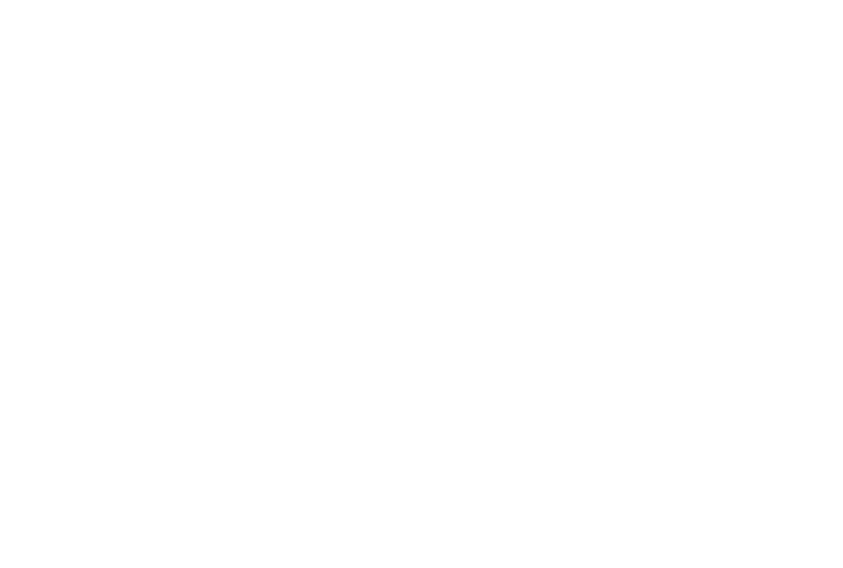
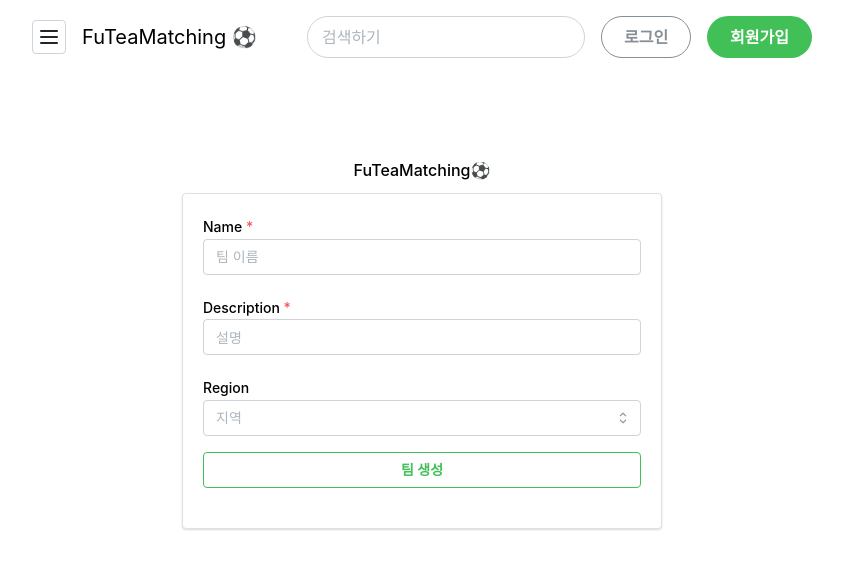
Before and after one commit to Ti-ki-ta-ka/futeamatching-web, a React (Vite) app: page /team/create in a window 1280 px wide. Before the commit this address had no page. Shown: the top 568 px of the page, without its empty margins (218-1061 px from the left). Built offline with nearby package versions, Linux system fonts and the light colour scheme.

Commit message:
팀 생성 페이지 구현

```diff
--- a/src/App.jsx
+++ b/src/App.jsx
@@ -9,6 +9,7 @@
 import ModifyPasswordPage from './pages/ModifyPasswordPage';
 import { AuthProvider } from './AuthContext';
 import "@mantine/core/styles.css";
+import CreateTeamPage from './pages/CreateTeamPage';
 
 const App = () => {
   return (
@@ -22,6 +23,7 @@
             <Route path="/signup" element={<SignUpPage />} />
             <Route path="/profile" element={<ModifyProfilePage />} />
             <Route path="/password" element={<ModifyPasswordPage />} />
+            <Route path="/team/create" element={<CreateTeamPage />} />
           </Routes>
         </Router>
       </AuthProvider>
--- /dev/null
+++ b/src/api/team.js
@@ -0,0 +1,12 @@
+import { client } from "./client";
+
+export const postTeam = async(createTeamRequest) => {
+    const response = await client.post("/teams", createTeamRequest);
+
+    if (response.status === 201) {
+      console.log('팀 생성 성공 : ', response.data);
+    } else {
+      console.log('팀 생성 실패 : ', response.data);
+    }
+    return response.data
+  }
--- /dev/null
+++ b/src/components/CreateTeamContainer.jsx
@@ -0,0 +1,27 @@
+import { postTeam } from "../api/team";
+import CreateTeamInput from "./CreateTeamInput.jsx";
+import { useNavigate } from 'react-router-dom';
+import HeaderComponent from './HeaderComponent';
+
+const CreateTeamContainer = () => {
+  const navigate = useNavigate();
+
+  const createTeam = async (createTeamRequest) => {
+    try {
+      const data = await postTeam(createTeamRequest);
+      navigate('/main');
+    } catch (error) {
+      console.error('프로필 수정 실패:', error);
+      alert(error.response?.data?.message);
+    }
+  };
+
+  return (
+    <div style={{ padding: '0 250px' }}>
+        <HeaderComponent />
+      <CreateTeamInput createTeam={createTeam} />
+    </div>
+  );
+};
+
+export default CreateTeamContainer;
--- /dev/null
+++ b/src/components/CreateTeamInput.jsx
@@ -0,0 +1,93 @@
+import { Button, TextInput, Paper, Text, MultiSelect } from "@mantine/core";
+import { useState } from "react";
+
+const CreateTeamInput = ({ createTeam }) => {
+  const [name, setName] = useState('');
+  const [description, setDescription] = useState('');
+  const [region, setRegion] = useState([]);
+
+  const handleCreateTeam = async (event) => {
+    event.preventDefault();
+
+    const regionsString = region.join(',');
+
+    try {
+      const data = await createTeam({
+        name,
+        description,
+        region: regionsString
+      });
+    } catch (error) {
+      console.error("Create Team failed", error);
+    }
+  };
+
+  return (
+    <form
+      onSubmit={handleCreateTeam}
+      style={{
+        width: 480,
+        margin: "auto",
+        marginTop: 100
+      }}
+    >
+      <Text fw={500} ta="center">FuTeaMatching⚽</Text>
+      <Paper shadow="xs" padding="md" withBorder style={{ marginTop: '10px', padding: '20px' }}>
+        <TextInput
+          label="Name"
+          placeholder="팀 이름"
+          value={name}
+          onChange={(e) => setName(e.target.value)}
+          required
+          style={{ marginBottom: '20px' }}
+        />
+
+        <TextInput
+          label="Description"
+          placeholder="설명"
+          value={description}
+          onChange={(e) => setDescription(e.target.value)}
+          required
+          style={{ marginBottom: '20px' }}
+        />
+
+        <MultiSelect
+          label="Region"
+          placeholder="지역"
+          data={[
+            'SEOUL',
+            'BUSAN',
+            'DAEGU',
+            'INCHEON',
+            'GWANGJU',
+            'DAEJEON',
+            'ULSAN',
+            'SEJONG',
+            'GYEONGGI',
+            'GANGWON',
+            'CHUNGCHEONG',
+            'JEOLLA',
+            'GYEONGSANG',
+            'JEJU'
+          ]}
+          value={region}
+          onChange={setRegion}
+          maxValues={1}
+          mb="md"
+        />
+
+        <Button
+          variant="outline"
+          color="green"
+          type="submit"
+          fullWidth
+          style={{ marginBottom: '20px' }}
+        >
+          팀 생성
+        </Button>
+      </Paper>
+    </form>
+  );
+};
+
+export default CreateTeamInput;
--- a/src/components/MainContainer.jsx
+++ b/src/components/MainContainer.jsx
@@ -1,9 +1,9 @@
-// MainContainer.jsx
 import React, { useEffect, useState } from 'react';
 import { Pagination } from '@mantine/core';
 import { getMatches } from '../api/main';
 import MainList from './MainList';
 import HeaderComponent from './HeaderComponent';
+import MainButtonComponent from './MainButtonComponent';
 
 const MainContainer = () => {
   const [matches, setMatches] = useState([]);
@@ -27,6 +27,7 @@
   return (
     <div style={{ padding: '0 250px' }}>
       <HeaderComponent />
+      <MainButtonComponent/>
       <MainList matches={matches} />
       <div style={{ display: 'flex', justifyContent: 'center', marginTop: '20px' }}>
       <Pagination
--- /dev/null
+++ b/src/pages/CreateTeamPage.jsx
@@ -0,0 +1,11 @@
+import CreateTeamContainer from "../components/CreateTeamContainer.jsx";
+
+const CreateTeamPage = () => {
+  return (
+    <div>
+      <CreateTeamContainer />
+    </div>
+  );
+};
+
+export default CreateTeamPage;
```
